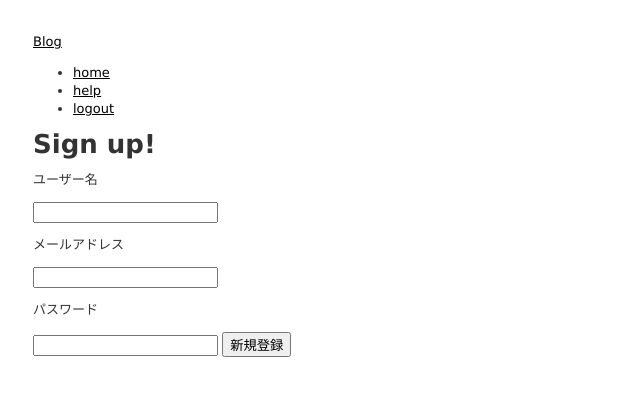
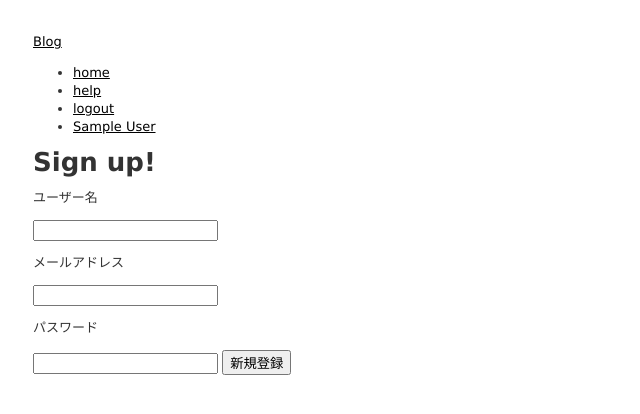
Before and after one commit to clown-piero/blog, a Rails app: page /users/new in a window 1280 px wide. Shown: the top 414 px of the page, without its empty margins (0-640 px from the left). Run offline with Rails 7, Linux system fonts and the light colour scheme; the visitor is signed in with stand-in values (Sample User, id 1); style sheets or scripts are compiled from the project's sources.

Commit message:
login時のアクセス制限

```diff
--- a/app/controllers/application_controller.rb
+++ b/app/controllers/application_controller.rb
@@ -1,5 +1,10 @@
 class ApplicationController < ActionController::Base
     protect_from_forgery with: :exception
+    before_action :set_current_user
+
+    def set_current_user
+      @current_user = User.find_by(id: session[:user_id])
+    end
 
     def hello
       render html: "hello, world!"
--- a/app/controllers/users_controller.rb
+++ b/app/controllers/users_controller.rb
@@ -6,6 +6,7 @@ class UsersController < ApplicationController
   def create
     @user = User.new(name: params[:name], email: params[:email], password: params[:password] )
     if @user.save
+      session[:user_id] = @user.id
       flash[:notice] = "ユーザー登録完了！"
       redirect_to("/users/#{@user.id}")
     else
--- a/app/views/layouts/application.html.erb
+++ b/app/views/layouts/application.html.erb
@@ -18,7 +18,7 @@
 
       </div>
       <ul class="header-menu">
-        <% if session[:user_id] %>
+        <% if @current_user %>
           <li>
             <%= link_to("home", "/static_pages/home") %>
           </li>
@@ -27,6 +27,9 @@
           </li>
           <li>
             <%= link_to("logout", "/logout", {method: "post"}) %>
+          </li>
+          <li>
+            <%= link_to(@current_user.name, "/users/#{@current_user.id}") %>
           </li>
         <% else %>
           <li>
```
